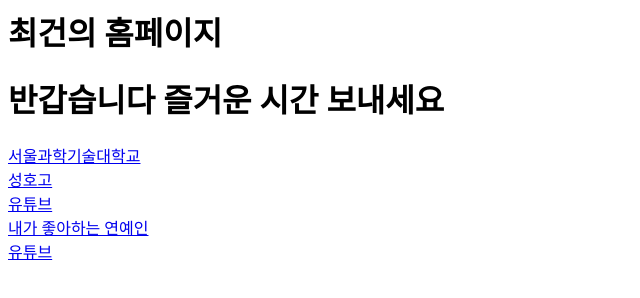
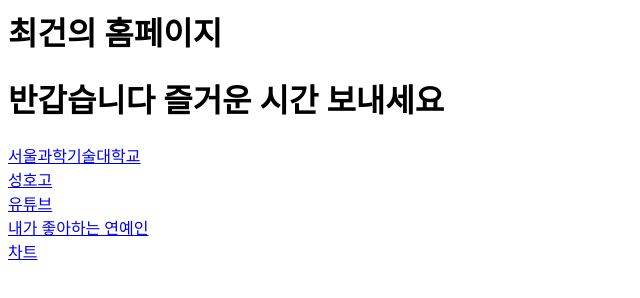
Before and after one commit to silme5866/web1, a plain HTML site: page index.html in a window 1280 px wide. Shown: the full height of the page, 0-640 px from the left. Drawn offline with Linux system fonts and the light colour scheme.

Commit message:
Update index.html

```diff
--- a/index.html
+++ b/index.html
@@ -10,6 +10,6 @@
   <a href="https://sungho.hs.kr/home/index.do">성호고</a><br>
   <a href="https://www.youtube.com/">유튜브</a><br>
    <a href="while.html">내가 좋아하는 연예인</a><br>
-   <a href="chart.html">유튜브</a><br>
+   <a href="chart.html">차트</a><br>
 </body>
 </html>
```
